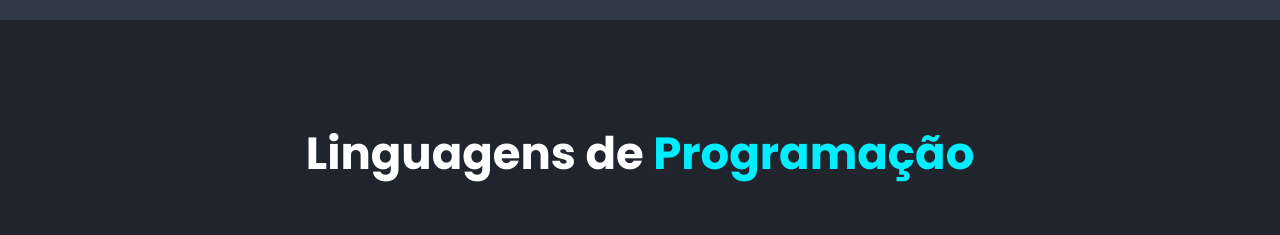
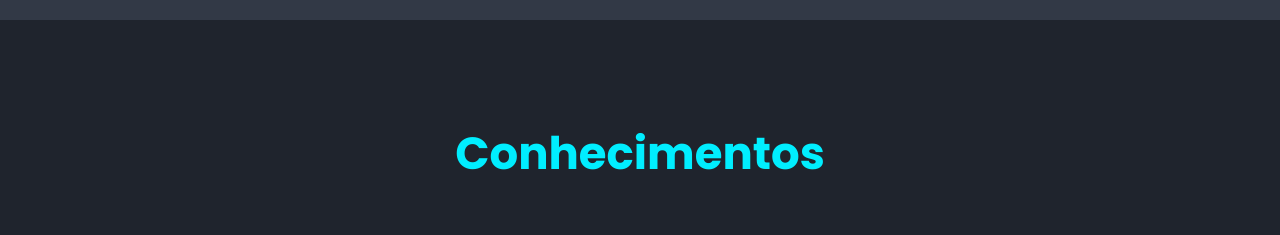
Before and after one commit to brunogoncalves99/devbrunogoncalves, a plain HTML site: page index.html in a window 1280 px wide. Shown: the part 1580-1815 px from the top of the page. Drawn offline with nearby package versions, Linux system fonts and the light colour scheme.

Commit message:
update index

```diff
--- a/index.html
+++ b/index.html
@@ -101,7 +101,7 @@
 
 
     <section class="services" id="services">
-        <h2 class="heading">Linguagens de <span>Programação</span></h2>
+        <h2 class="heading"><span>Conhecimentos</span></h2>
         <div class="services-container">
             <div class="service-box">
                 <i class="devicon-dotnetcore-plain"></i>
```
